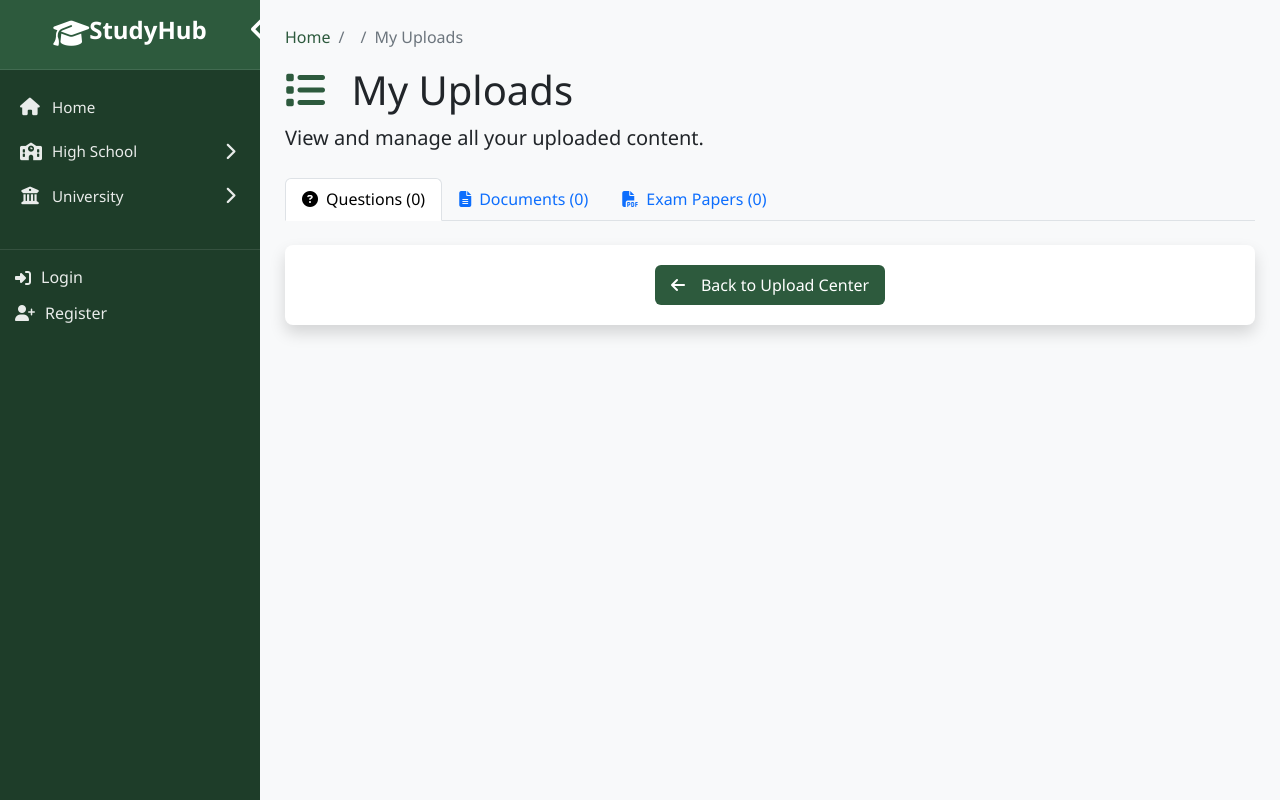
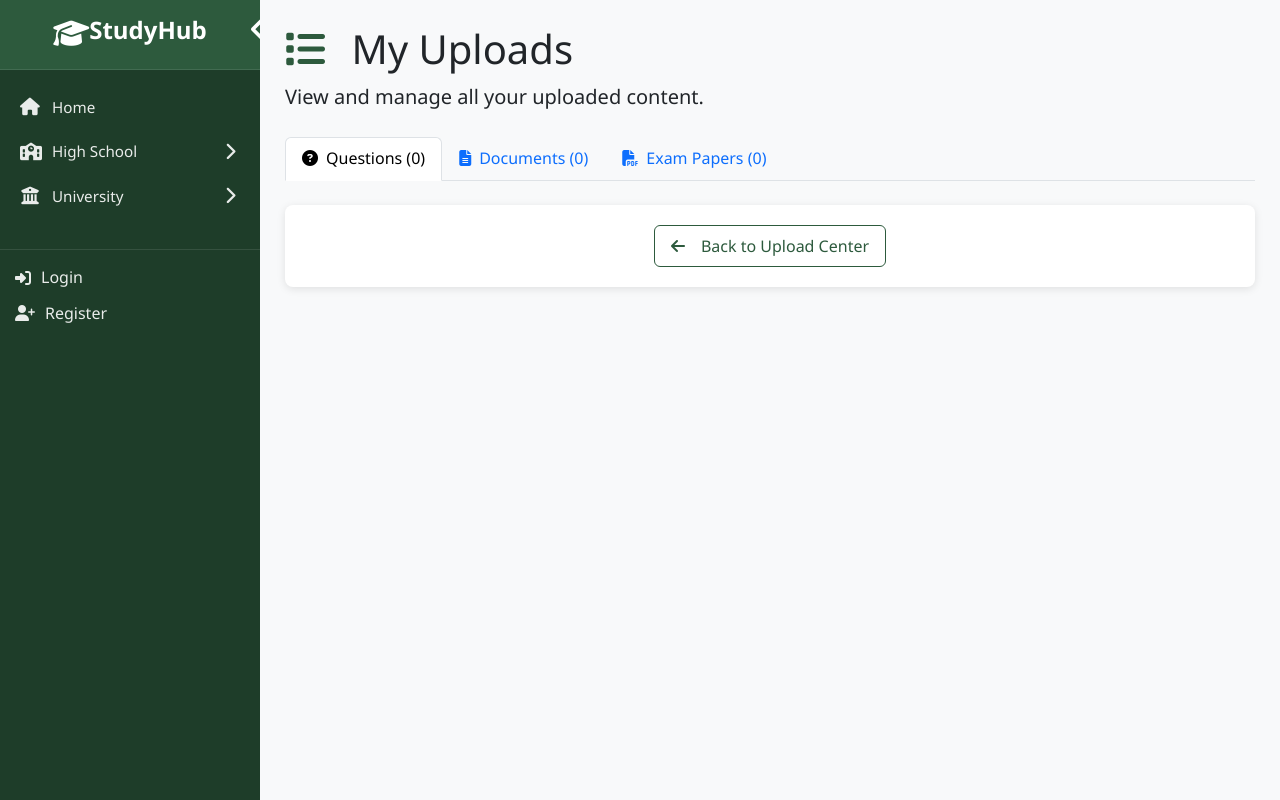
Before and after one commit to dixreves-osmanthus/greed-grape, a Python web app: template app/templates/upload/my_uploads.html in a window 1280 px wide. Run offline with Jinja, Linux system fonts and the light colour scheme; the template is opened without the code that fills it, so the values that code supplies are empty.

Commit message:
Update upload/my_uploads.html to match new minimalistic aesthetic
Co-authored-by: dixreves-osmanthus <dixreves-osmanthus@users.noreply.github.com>

```diff
--- a/app/templates/upload/my_uploads.html
+++ b/app/templates/upload/my_uploads.html
@@ -4,14 +4,6 @@
 
 {% block content %}
 <div class="mb-4">
-    <nav aria-label="breadcrumb">
-        <ol class="breadcrumb">
-            <li class="breadcrumb-item"><a href="{{ url_for('main.index') }}">Home</a></li>
-            <li class="breadcrumb-item"><a href="{{ url_for('main.level_home', level=level) }}">{{ level_name }}</a></li>
-            <li class="breadcrumb-item active" aria-current="page">My Uploads</li>
-        </ol>
-    </nav>
-
     <h1>
         <i class="fas fa-list text-primary me-3"></i>
         My Uploads
@@ -142,12 +134,6 @@
                                class="btn btn-sm btn-outline-primary">
                                 <i class="fas fa-download"></i>
                             </a>
-                            <form action="" method="POST" class="d-inline">
-                                <button type="submit" class="btn btn-sm btn-outline-danger"
-                                        onclick="return confirm('Are you sure you want to delete this document?')">
-                                    <i class="fas fa-trash"></i>
-                                </button>
-                            </form>
                         </td>
                     </tr>
                     {% endfor %}
@@ -204,12 +190,6 @@
                                class="btn btn-sm btn-outline-primary">
                                 <i class="fas fa-download"></i>
                             </a>
-                            <form action="" method="POST" class="d-inline">
-                                <button type="submit" class="btn btn-sm btn-outline-danger"
-                                        onclick="return confirm('Are you sure you want to delete this exam paper?')">
-                                    <i class="fas fa-trash"></i>
-                                </button>
-                            </form>
                         </td>
                     </tr>
                     {% endfor %}
@@ -225,9 +205,9 @@
 </div>
 
 <!-- Back Button -->
-<div class="card shadow mt-4">
+<div class="card mt-4">
     <div class="card-body text-center">
-        <a href="{{ url_for('upload.upload_center', level=level) }}" class="btn btn-primary">
+        <a href="{{ url_for('upload.upload_center', level=level) }}" class="btn btn-outline-primary">
             <i class="fas fa-arrow-left me-2"></i>Back to Upload Center
         </a>
     </div>
```
